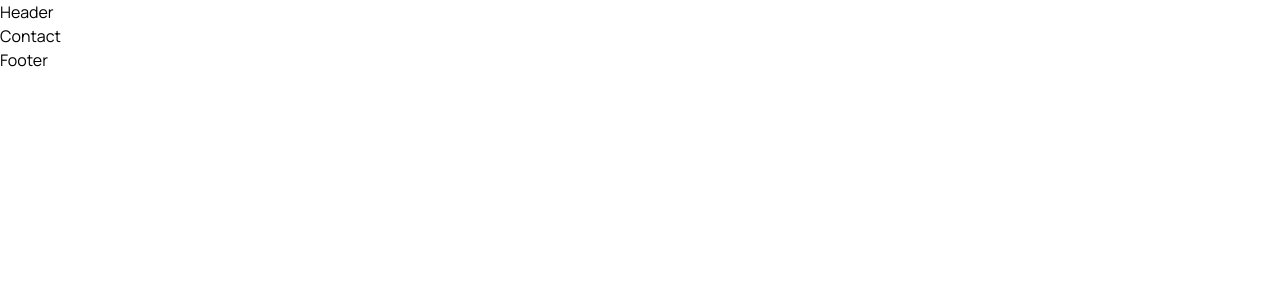
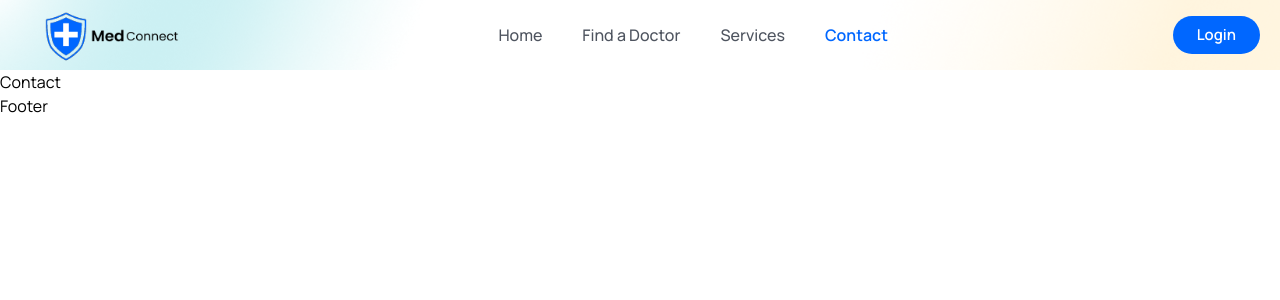
Before and after one commit to aashish-dhiman/MedConnect, a React (Vite) app in the folder frontend/: page /contact in a window 1280 px wide. Shown: the top 300 px of the page. Built offline with nearby package versions, Linux system fonts and the light colour scheme.

Commit message:
implemented NavBar

```diff
--- a/frontend/src/components/header/Header.jsx
+++ b/frontend/src/components/header/Header.jsx
@@ -1,7 +1,88 @@
-import React from "react";
+import { useEffect, useRef } from "react";
+import logo from "../../assets/images/logo.png";
+import avatar from "../../assets/images/avatar-icon.png";
+import { NavLink, Link } from "react-router-dom";
+import { FiMenu } from "react-icons/fi";
+
+const Navigations = [
+    {
+        path: "/home",
+        display: "Home",
+    },
+    {
+        path: "/doctors",
+        display: "Find a Doctor",
+    },
+    {
+        path: "/services",
+        display: "Services",
+    },
+    {
+        path: "/contact",
+        display: "Contact",
+    },
+];
 
 const Header = () => {
-    return <div>Header</div>;
+    return (
+        <header className="header flex items-center">
+            <div className="container">
+                <div className="flex items-center justify-between">
+                    {/* ============logo============ */}
+                    <div>
+                        <img src={logo} alt="logo" className="h-[70px]" />
+                    </div>
+                    {/* ========= Menu ==========  */}
+                    <div className="navigation">
+                        <ul className="menu flex items-center gap-10">
+                            {Navigations.map((link, index) => (
+                                <li key={index}>
+                                    <NavLink
+                                        to={link.path}
+                                        className={(navClass) =>
+                                            navClass.isActive
+                                                ? "text-primaryColor text-[16px] leading-2 font-[600] "
+                                                : "text-textColor text-[16px] leading-7 font-[500] hover:text-primaryColor"
+                                        }
+                                    >
+                                        {link.display}
+                                    </NavLink>
+                                </li>
+                            ))}
+                        </ul>
+                    </div>
+
+                    {/* ================ nav-right ============ */}
+                    <div className="flex items-center gap-4">
+                        <div className="hidden">
+                            <Link to="/">
+                                <figure className="w-[35px] h-[35px] rounded-full hover:scale-[1.02]">
+                                    <img
+                                        src={avatar}
+                                        alt="profile"
+                                        className="w-full rounded-full"
+                                    />
+                                </figure>
+                            </Link>
+                        </div>
+
+                        <Link to="/login">
+                            <button
+                                className=" bg-primaryColor px-6 py-2 text-white text-[15px] font-[600] h-30px cursor-pointer flex items-center justify-center rounded-[50px]
+                        hover:bg-primaryHover hover:scale-[0.98] transition-all"
+                            >
+                                Login
+                            </button>
+                        </Link>
+
+                        <span className="md:hidden">
+                            <FiMenu className="w-6 h-6 cursor-pointer" />
+                        </span>
+                    </div>
+                </div>
+            </div>
+        </header>
+    );
 };
 
 export default Header;
--- a/frontend/src/index.css
+++ b/frontend/src/index.css
@@ -24,6 +24,10 @@
     .text__para {
         @apply text-[18px] leading-[30px] font-[400] text-textColor mt[-18px];
     }
+
+    .header {
+        @apply bg-[url("./assets/images/mask.png")] bg-no-repeat bg-center bg-cover w-full h-[70px];
+    }
 }
 
 @media only screen and (max-width: 1024px) {
```
